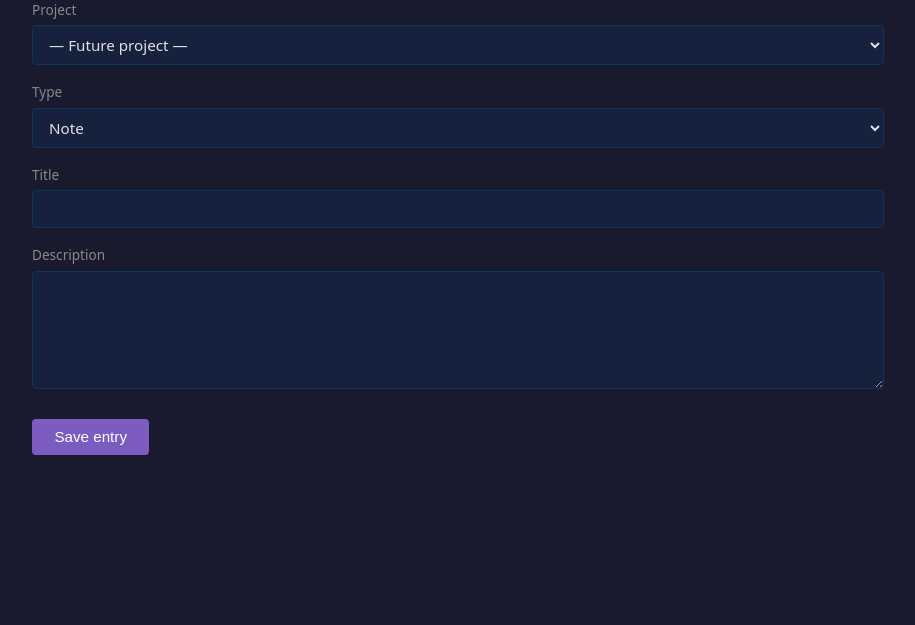
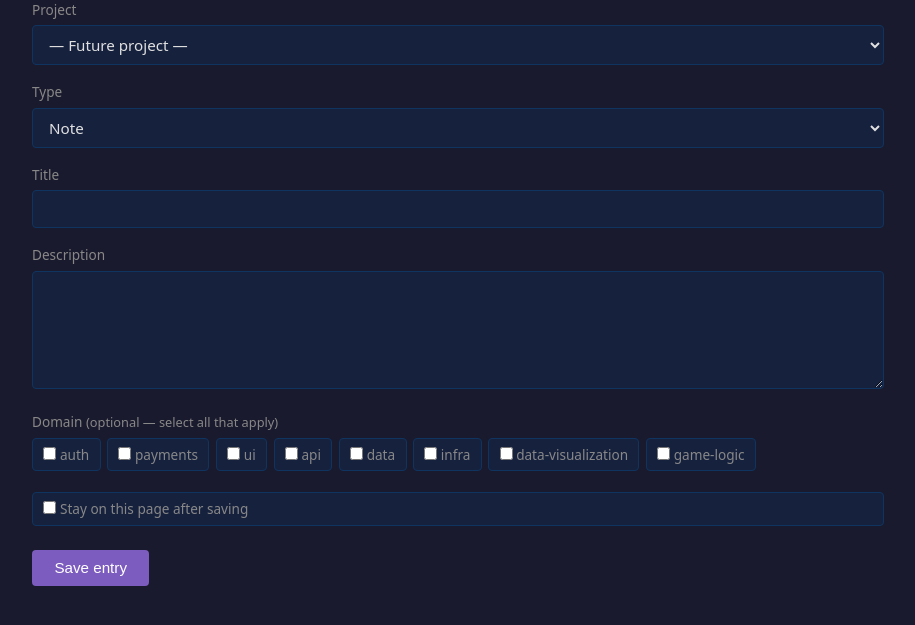
Before and after one commit to theryancoleman/ikeos, a Flask app: page /capture in a window 1280 px wide. Shown: the part 141-766 px from the top of the page, without its empty margins (182-1097 px from the left). Run offline with Flask 3, Linux system fonts and the light colour scheme.

Commit message:
feat: add project pre-selection, New Item button, and stay-on-page checkbox to capture flow

```diff
--- a/app/routes/capture.py
+++ b/app/routes/capture.py
@@ -7,7 +7,8 @@ bp = Blueprint("capture", __name__)
 @bp.route("/capture", methods=["GET"])
 def capture_form():
     projects = get_projects()
-    return render_template("capture.html", projects=projects)
+    selected_project = request.args.get("project", "")
+    return render_template("capture.html", projects=projects, selected_project=selected_project)
 
 
 @bp.route("/capture", methods=["POST"])
@@ -21,6 +22,7 @@ def capture_submit():
         "project": project,
         "title": request.form["title"],
         "body": request.form.get("body", ""),
+        "domains": request.form.getlist("domains"),
     }
     if entry_type == "idea":
         data["priority"] = request.form.get("priority", "medium")
@@ -31,4 +33,7 @@ def capture_submit():
 
     write_entry(data)
     flash("Entry saved.")
+
+    if request.form.get("stay") == "1":
+        return redirect(url_for("capture.capture_form", project=project))
     return redirect(url_for("browse.dashboard"))
--- a/app/static/style.css
+++ b/app/static/style.css
@@ -223,3 +223,29 @@ button[type="submit"]:hover { opacity: 0.9; }
   outline: none;
   border-color: var(--accent);
 }
+
+/* New Item button */
+.btn {
+  display: inline-block;
+  background: var(--accent);
+  color: #fff;
+  padding: 6px 14px;
+  border-radius: 6px;
+  text-decoration: none;
+  font-size: 0.85rem;
+  font-weight: 500;
+}
+
+.btn:hover {
+  opacity: 0.85;
+}
+
+.project-header-actions {
+  display: flex;
+  align-items: center;
+  gap: 1rem;
+}
+
+.stay-field {
+  margin-top: 0.5rem;
+}
--- a/app/templates/capture.html
+++ b/app/templates/capture.html
@@ -9,7 +9,7 @@
     <label for="project">Project</label>
     <select id="project" name="project" required onchange="updateProject(this.value)">
       {% for p in projects %}
-        <option value="{{ p }}">{{ p }}</option>
+        <option value="{{ p }}" {% if p == selected_project %}selected{% endif %}>{{ p }}</option>
       {% endfor %}
       <option value="__future__">— Future project —</option>
     </select>
@@ -76,6 +76,26 @@
     </div>
   </div>
 
+  <div class="field">
+    <label>Domain <span class="field-optional">(optional — select all that apply)</span></label>
+    <div class="domain-checkboxes">
+      <label class="checkbox-label"><input type="checkbox" name="domains" value="auth"> auth</label>
+      <label class="checkbox-label"><input type="checkbox" name="domains" value="payments"> payments</label>
+      <label class="checkbox-label"><input type="checkbox" name="domains" value="ui"> ui</label>
+      <label class="checkbox-label"><input type="checkbox" name="domains" value="api"> api</label>
+      <label class="checkbox-label"><input type="checkbox" name="domains" value="data"> data</label>
+      <label class="checkbox-label"><input type="checkbox" name="domains" value="infra"> infra</label>
+      <label class="checkbox-label"><input type="checkbox" name="domains" value="data-visualization"> data-visualization</label>
+      <label class="checkbox-label"><input type="checkbox" name="domains" value="game-logic"> game-logic</label>
+    </div>
+  </div>
+
+  <div class="field stay-field">
+    <label class="checkbox-label">
+      <input type="checkbox" name="stay" value="1"> Stay on this page after saving
+    </label>
+  </div>
+
   <button type="submit">Save entry</button>
 </form>
 
```
Also changed, not shown: app/templates/project.html (+8 -5 lines), tests/test_capture.py (+42 -0 lines).
